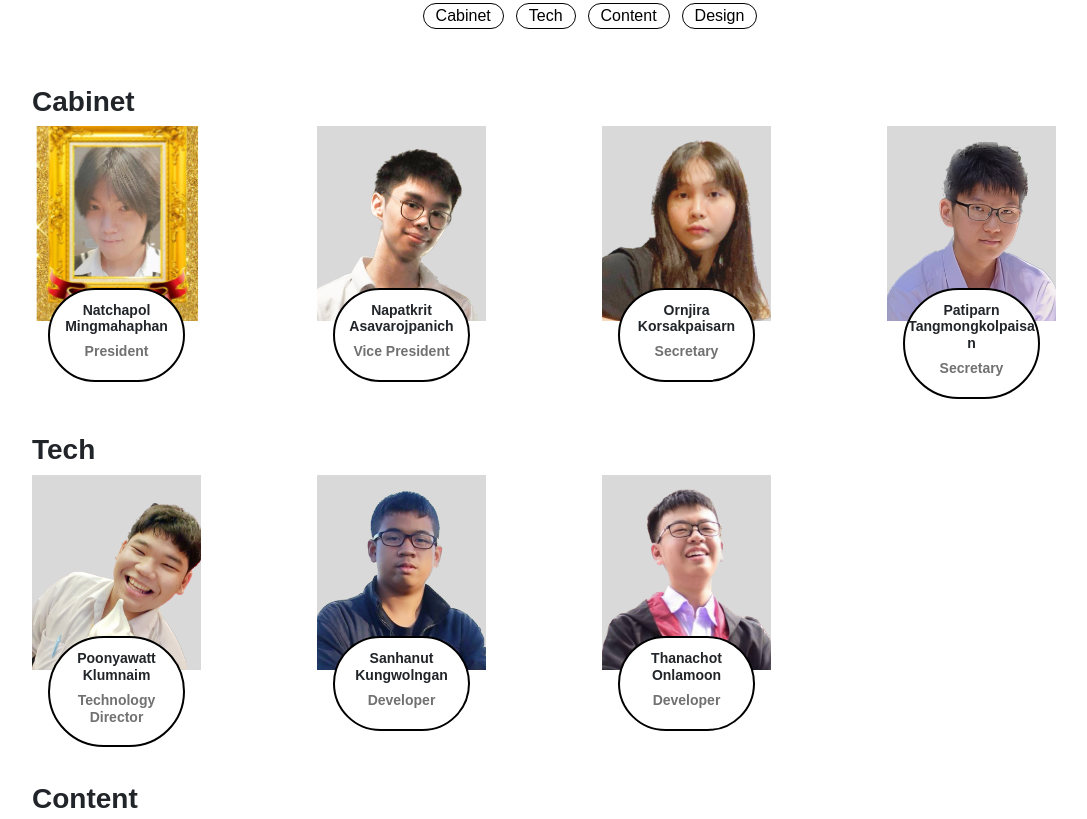
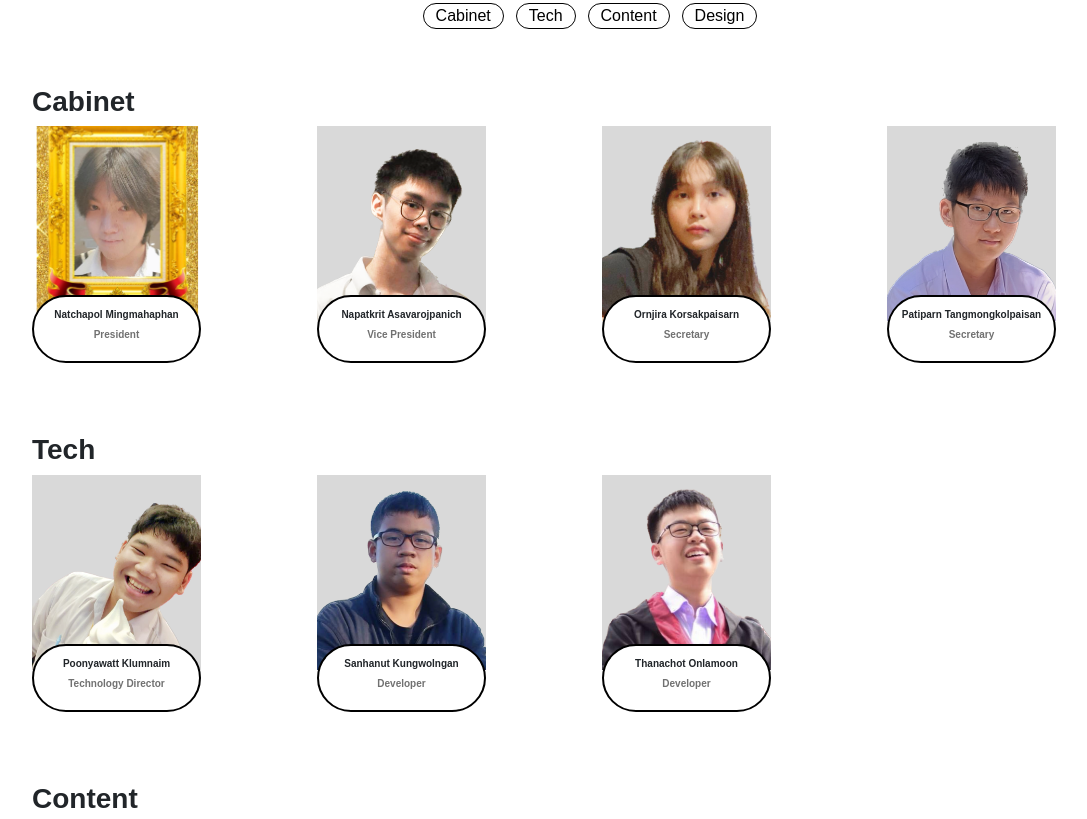
Before and after one commit to pnwttklm/ICT21, a plain HTML site: page meet-our-team/index.html in a window 1280 px wide. Shown: the part 359-1178 px from the top of the page, without its empty margins (50-1137 px from the left). Drawn offline with Linux system fonts and the light colour scheme; a web font is replaced by a local one.

Commit message:
minor changes

```diff
--- a/assets/css/untitled.css
+++ b/assets/css/untitled.css
@@ -102,13 +102,13 @@ div {
 
 @media (min-width: 768px) {
   h6 {
-    font-size: 14px;
+    font-size: 10px;
   }
 }
 
 @media (min-width: 1400px) {
   h6 {
-    font-size: 16px;
+    font-size: 21px;
   }
 }
 
--- a/meet-our-team/index.html
+++ b/meet-our-team/index.html
@@ -42,8 +42,8 @@
             <div class="row" style="text-align: center;">
                 <div class="col-md-3" style="text-align: center;">
                     <div class="card" style="text-align: center;border-style: none;">
-                        <div class="card-body" style="text-align: center;/*width: 325px;*//*height: 367px;*/background: url(&quot;../assets/img/346155866_640517757472658_1112722587456315113_n%201.png&quot;) center / cover;border-style: none;/*padding-top: 490px;*/">
-                            <div style="/*width: 290.45px;*//*height: 71px;*/background: #ffffff;border-radius: 93px;border: 2px solid rgb(0,0,0);margin-top: 106%;padding-top: 12px;padding-bottom: 12px;">
+                        <div class="card-body" style="text-align: center;/*width: 325px;*//*height: 367px;*/background: url(&quot;../assets/img/346155866_640517757472658_1112722587456315113_n%201.png&quot;) center / cover;border-style: none;padding: 0px;/*padding-top: 490px;*/">
+                            <div style="width: 100%;/*height: 71px;*/background: #ffffff;border-radius: 93px;border: 2px solid rgb(0,0,0);margin-top: 100%;padding-top: 12px;padding-bottom: 12px;">
                                 <h6 style="font-family: 'IBM Plex Sans Thai Looped', sans-serif;font-weight: bold;">Natchapol Mingmahaphan</h6>
                                 <h6 style="font-family: 'IBM Plex Sans Thai Looped', sans-serif;font-weight: bold;color: #717171;">President</h6>
                             </div>
@@ -52,8 +52,8 @@
                 </div>
                 <div class="col-md-3">
                     <div class="card" style="text-align: center;border-style: none;">
-                        <div class="card-body" style="text-align: center;/*width: 325px;*//*height: 375px;*/background: url(&quot;../assets/img/312e10fe-a686-4c79-9f4f-88970c01300b%201.png&quot;) bottom / contain no-repeat, #D9D9D9;border-style: none;">
-                            <div style="/*width: 290.45px;*//*height: 71px;*/background: #ffffff;border-radius: 93px;border: 2px solid rgb(0,0,0);margin-top: 106%;padding-top: 12px;padding-bottom: 12px;">
+                        <div class="card-body" style="text-align: center;/*width: 325px;*//*height: 375px;*/background: url(&quot;../assets/img/312e10fe-a686-4c79-9f4f-88970c01300b%201.png&quot;) bottom / contain no-repeat, #D9D9D9;border-style: none;padding: 0px;">
+                            <div style="/*width: 290.45px;*//*height: 71px;*/background: #ffffff;border-radius: 93px;border: 2px solid rgb(0,0,0);margin-top: 100%;padding-top: 12px;padding-bottom: 12px;">
                                 <h6 style="font-family: 'IBM Plex Sans Thai Looped', sans-serif;font-weight: bold;">Napatkrit Asavarojpanich</h6>
                                 <h6 style="font-family: 'IBM Plex Sans Thai Looped', sans-serif;font-weight: bold;color: #717171;">Vice President</h6>
                             </div>
@@ -62,8 +62,8 @@
                 </div>
                 <div class="col-md-3">
                     <div class="card" style="text-align: center;border-style: none;">
-                        <div class="card-body" style="text-align: center;/*width: 325px;*//*height: 375px;*/background: url(&quot;../assets/img/e9683e8c-0ce7-4318-a8c4-b8a6ed5a7b83%201.png&quot;) bottom / contain no-repeat, #D9D9D9;border-style: none;">
-                            <div style="/*width: 290.45px;*//*height: 71px;*/background: #ffffff;border-radius: 93px;border: 2px solid rgb(0,0,0);margin-top: 106%;padding-top: 12px;padding-bottom: 12px;">
+                        <div class="card-body" style="text-align: center;/*width: 325px;*//*height: 375px;*/background: url(&quot;../assets/img/e9683e8c-0ce7-4318-a8c4-b8a6ed5a7b83%201.png&quot;) bottom / contain no-repeat, #D9D9D9;border-style: none;padding: 0px;">
+                            <div style="/*width: 290.45px;*//*height: 71px;*/background: #ffffff;border-radius: 93px;border: 2px solid rgb(0,0,0);margin-top: 100%;padding-top: 12px;padding-bottom: 12px;">
                                 <h6 style="font-family: 'IBM Plex Sans Thai Looped', sans-serif;font-weight: bold;">Ornjira Korsakpaisarn</h6>
                                 <h6 style="font-family: 'IBM Plex Sans Thai Looped', sans-serif;font-weight: bold;color: #717171;">Secretary</h6>
                             </div>
@@ -72,8 +72,8 @@
                 </div>
                 <div class="col-md-3">
                     <div class="card" style="text-align: center;border-style: none;">
-                        <div class="card-body" style="text-align: center;/*width: 325px;*//*height: 375px;*/background: url(&quot;../assets/img/image%203.png&quot;) bottom / contain no-repeat, #D9D9D9;border-style: none;">
-                            <div style="/*width: 290.45px;*//*height: 71px;*/background: #ffffff;border-radius: 93px;border: 2px solid rgb(0,0,0);margin-top: 106%;padding-top: 12px;padding-bottom: 12px;">
+                        <div class="card-body" style="text-align: center;/*width: 325px;*//*height: 375px;*/background: url(&quot;../assets/img/image%203.png&quot;) bottom / contain no-repeat, #D9D9D9;border-style: none;padding: 0px;">
+                            <div style="/*width: 290.45px;*//*height: 71px;*/background: #ffffff;border-radius: 93px;border: 2px solid rgb(0,0,0);margin-top: 100%;padding-top: 12px;padding-bottom: 12px;">
                                 <h6 style="font-family: 'IBM Plex Sans Thai Looped', sans-serif;font-weight: bold;">Patiparn Tangmongkolpaisan</h6>
                                 <h6 style="font-family: 'IBM Plex Sans Thai Looped', sans-serif;font-weight: bold;color: #717171;"><strong>Secretary</strong></h6>
                             </div>
@@ -91,8 +91,8 @@
             <div class="row">
                 <div class="col-md-3">
                     <div class="card" style="text-align: center;border-style: none;">
-                        <div class="card-body" style="text-align: center;/*width: 325px;*//*height: 375px;*/background: url(&quot;../assets/img/image%205.png&quot;) bottom / contain no-repeat, #D9D9D9;border-style: none;">
-                            <div style="/*width: 290.45px;*//*height: 71px;*/background: #ffffff;border-radius: 93px;border: 2px solid rgb(0,0,0);margin-top: 106%;padding-top: 12px;padding-bottom: 12px;">
+                        <div class="card-body" style="text-align: center;/*width: 325px;*//*height: 375px;*/background: url(&quot;../assets/img/image%205.png&quot;) bottom / contain no-repeat, #D9D9D9;border-style: none;padding: 0px;">
+                            <div style="/*width: 290.45px;*//*height: 71px;*/background: #ffffff;border-radius: 93px;border: 2px solid rgb(0,0,0);margin-top: 100%;padding-top: 12px;padding-bottom: 12px;">
                                 <h6 style="font-family: 'IBM Plex Sans Thai Looped', sans-serif;font-weight: bold;">Poonyawatt Klumnaim</h6>
                                 <h6 style="font-family: 'IBM Plex Sans Thai Looped', sans-serif;font-weight: bold;color: #717171;">Technology Director</h6>
                             </div>
@@ -101,8 +101,8 @@
                 </div>
                 <div class="col-md-3">
                     <div class="card" style="text-align: center;border-style: none;">
-                        <div class="card-body" style="text-align: center;/*width: 325px;*//*height: 375px;*/background: url(&quot;../assets/img/image%204.png&quot;) bottom / contain no-repeat, #D9D9D9;border-style: none;">
-                            <div style="/*width: 290.45px;*//*height: 71px;*/background: #ffffff;border-radius: 93px;border: 2px solid rgb(0,0,0);margin-top: 106%;padding-top: 12px;padding-bottom: 12px;">
+                        <div class="card-body" style="text-align: center;/*width: 325px;*//*height: 375px;*/background: url(&quot;../assets/img/image%204.png&quot;) bottom / contain no-repeat, #D9D9D9;border-style: none;padding: 0px;">
+                            <div style="/*width: 290.45px;*//*height: 71px;*/background: #ffffff;border-radius: 93px;border: 2px solid rgb(0,0,0);margin-top: 100%;padding-top: 12px;padding-bottom: 12px;">
                                 <h6 style="font-family: 'IBM Plex Sans Thai Looped', sans-serif;font-weight: bold;">Sanhanut Kungwolngan</h6>
                                 <h6 style="font-family: 'IBM Plex Sans Thai Looped', sans-serif;font-weight: bold;color: #717171;">Developer</h6>
                             </div>
@@ -111,8 +111,8 @@
                 </div>
                 <div class="col-md-3">
                     <div class="card" style="text-align: center;border-style: none;">
-                        <div class="card-body" style="text-align: center;/*width: 325px;*//*height: 375px;*/background: url(&quot;../assets/img/image%202.png&quot;) bottom / contain no-repeat, #D9D9D9;border-style: none;">
-                            <div style="/*width: 290.45px;*//*height: 71px;*/background: #ffffff;border-radius: 93px;border: 2px solid rgb(0,0,0);margin-top: 106%;padding-top: 12px;padding-bottom: 12px;">
+                        <div class="card-body" style="text-align: center;/*width: 325px;*//*height: 375px;*/background: url(&quot;../assets/img/image%202.png&quot;) bottom / contain no-repeat, #D9D9D9;border-style: none;padding: 0px;">
+                            <div style="/*width: 290.45px;*//*height: 71px;*/background: #ffffff;border-radius: 93px;border: 2px solid rgb(0,0,0);margin-top: 100%;padding-top: 12px;padding-bottom: 12px;">
                                 <h6 style="font-family: 'IBM Plex Sans Thai Looped', sans-serif;font-weight: bold;">Thanachot Onlamoon</h6>
                                 <h6 style="font-family: 'IBM Plex Sans Thai Looped', sans-serif;font-weight: bold;color: #717171;"><strong>Developer</strong></h6>
                             </div>
@@ -130,8 +130,8 @@
             <div class="row">
                 <div class="col-md-3">
                     <div class="card" style="text-align: center;border-style: none;">
-                        <div class="card-body" style="text-align: center;/*width: 325px;*//*height: 375px;*/background: url(&quot;../assets/img/312e10fe-a686-4c79-9f4f-88970c01300b%201.png&quot;) bottom / contain no-repeat, #D9D9D9;border-style: none;">
-                            <div style="/*width: 290.45px;*//*height: 71px;*/background: #ffffff;border-radius: 93px;border: 2px solid rgb(0,0,0);margin-top: 106%;padding-top: 12px;padding-bottom: 12px;">
+                        <div class="card-body" style="text-align: center;/*width: 325px;*//*height: 375px;*/background: url(&quot;../assets/img/312e10fe-a686-4c79-9f4f-88970c01300b%201.png&quot;) bottom / contain no-repeat, #D9D9D9;border-style: none;padding: 0px;">
+                            <div style="/*width: 290.45px;*//*height: 71px;*/background: #ffffff;border-radius: 93px;border: 2px solid rgb(0,0,0);margin-top: 100%;padding-top: 12px;padding-bottom: 12px;">
                                 <h6 style="font-family: 'IBM Plex Sans Thai Looped', sans-serif;font-weight: bold;">Eakbodin Kanjanamuengthong</h6>
                                 <h6 style="font-family: 'IBM Plex Sans Thai Looped', sans-serif;font-weight: bold;color: #717171;">Content Coordinator</h6>
                             </div>
@@ -149,8 +149,8 @@
             <div class="row">
                 <div class="col-md-3">
                     <div class="card" style="text-align: center;border-style: none;">
-                        <div class="card-body" style="text-align: center;/*width: 325px;*//*height: 375px;*/background: url(&quot;../assets/img/image%202.png&quot;) bottom / contain no-repeat, #D9D9D9;border-style: none;">
-                            <div style="/*width: 290.45px;*//*height: 71px;*/background: #ffffff;border-radius: 93px;border: 2px solid rgb(0,0,0);margin-top: 106%;padding-top: 12px;padding-bottom: 12px;">
+                        <div class="card-body" style="text-align: center;/*width: 325px;*//*height: 375px;*/background: url(&quot;../assets/img/image%202.png&quot;) bottom / contain no-repeat, #D9D9D9;border-style: none;padding: 0px;">
+                            <div style="/*width: 290.45px;*//*height: 71px;*/background: #ffffff;border-radius: 93px;border: 2px solid rgb(0,0,0);margin-top: 100%;padding-top: 12px;padding-bottom: 12px;">
                                 <h6 style="font-family: 'IBM Plex Sans Thai Looped', sans-serif;font-weight: bold;">Sakhunich Iamcharas</h6>
                                 <h6 style="font-family: 'IBM Plex Sans Thai Looped', sans-serif;font-weight: bold;color: #717171;">Design Coordinator</h6>
                             </div>
```
